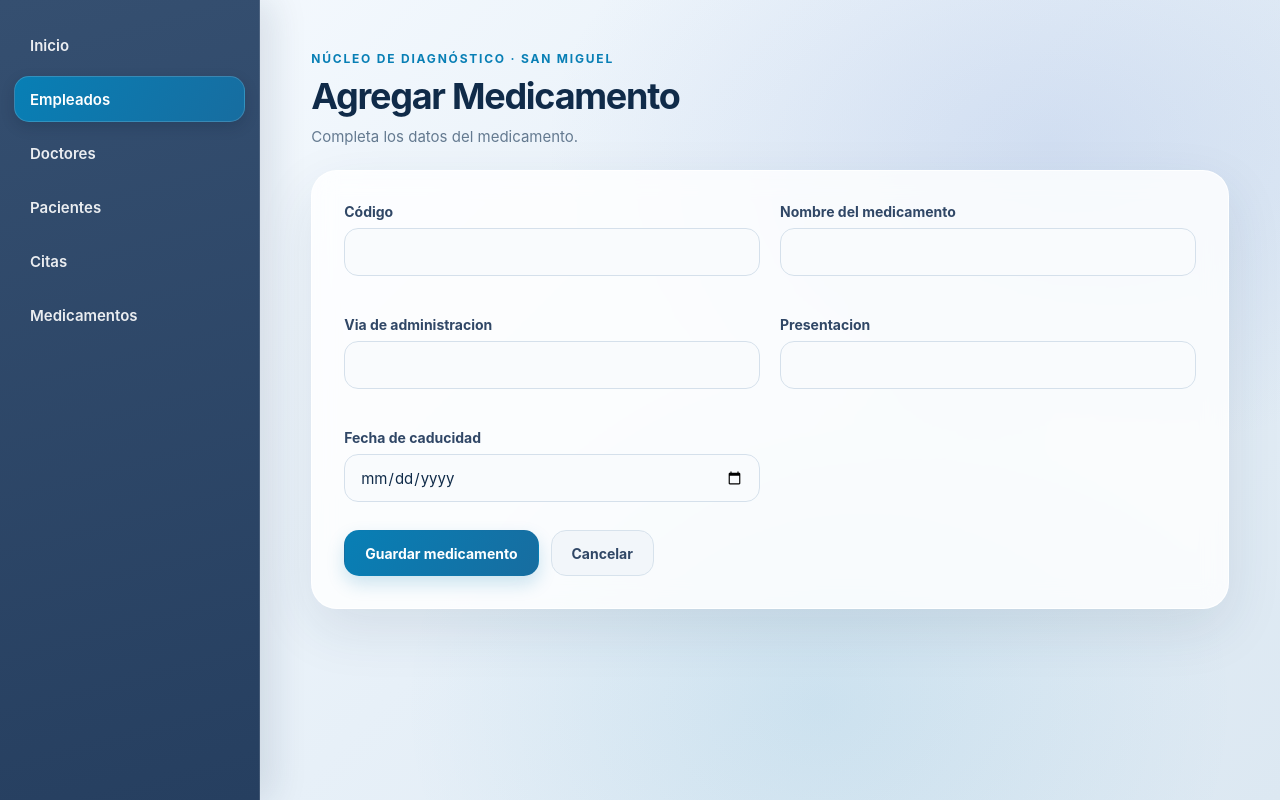
After one commit to EmiGlz29/nucleo_diagnostico, a Laravel app: page /medicamentos/crear in a window 1280 px wide. The commit adds this page. Run offline with Laravel 12, Linux system fonts and the light colour scheme; the visitor is signed in with stand-in values (Sample User, id 1).

Commit message:
Se crean los metodos para insertar y mostrar medicamentos, se crean su controlador, modelo y Request, asi mismo se añaden validaciones para que los usuarios tipo empleado y doctor no puedan dar de alta empleados o doctores etc. ahora los doctores tambien pueden ingresar

```diff
--- a/app/Auth/AccountUserProvider.php
+++ b/app/Auth/AccountUserProvider.php
@@ -3,6 +3,7 @@
 namespace App\Auth;
 
 use App\Models\Administrador;
+use App\Models\Doctor;
 use Illuminate\Auth\EloquentUserProvider;
 
 class AccountUserProvider extends EloquentUserProvider
@@ -13,6 +14,10 @@ class AccountUserProvider extends EloquentUserProvider
 
         if ($type === 'administrador') {
             return Administrador::query()->whereKey($identifier)->first();
+        }
+
+        if ($type === 'doctor') {
+            return Doctor::query()->whereKey($identifier)->first();
         }
 
         return $type === 'empleado' ? parent::retrieveById($identifier) : null;
--- a/app/Http/Controllers/CitaController.php
+++ b/app/Http/Controllers/CitaController.php
@@ -78,7 +78,7 @@ class CitaController extends Controller
 
     public function store(Request $request): RedirectResponse
     {
-        abort_unless($request->user() instanceof EMPLEADO, 403, 'Solo los empleados pueden registrar citas.');
+        abort_unless($request->user() instanceof EMPLEADO || $request->user() instanceof Doctor, 403, 'Solo los empleados y doctores pueden registrar citas.');
 
         return $this->save($request);
     }
--- /dev/null
+++ b/app/Http/Controllers/MedicamentoController.php
@@ -0,0 +1,73 @@
+<?php
+
+namespace App\Http\Controllers;
+
+use App\Models\Medicamento;
+use Illuminate\Http\Request;
+use Illuminate\Http\RedirectResponse;
+use App\Http\Requests\StoreMedicamentoRequest;
+use App\Http\Requests\UpdateMedicamentoRequest;
+
+class MedicamentoController extends Controller
+{
+    /**
+     * Display a listing of the resource.
+     */
+    public function index()
+    {
+        $medicamentos = Medicamento::all();
+        return view('MEDICAMENTOS.MostrarMedicamento', compact('medicamentos'));
+    }
+
+    /**
+     * Show the form for creating a new resource.
+     */
+    public function create()
+    {
+        return view('MEDICAMENTOS.InsertarMedicamento');
+    }
+
+    /**
+     * Store a newly created resource in storage.
+     */
+    public function store(StoreMedicamentoRequest $request)
+    {
+        $validated = $request->validated();
+        $medicamento = Medicamento::create($validated);
+        return redirect()->route('medicamentos.index');
+        return redirect()->route('menu-principal')
+            ->with('success', 'Medicamento '.$medicamento->nombre_med.' agregado exitosamente.');
+    }
+
+    /**
+     * Display the specified resource.
+     */
+    public function show(Medicamento $medicamento)
+    {
+        return view('MEDICAMENTOS.MostrarMedicamento', ['medicamento' => $medicamento]);
+    }
+
+    /**
+     * Show the form for editing the specified resource.
+     */
+    public function edit(Medicamento $medicamento)
+    {
+        //
+    }
+
+    /**
+     * Update the specified resource in storage.
+     */
+    public function update(UpdateMedicamentoRequest $request, Medicamento $medicamento)
+    {
+        //
+    }
+
+    /**
+     * Remove the specified resource from storage.
+     */
+    public function destroy(Medicamento $medicamento)
+    {
+        //
+    }
+}
--- a/app/Http/Controllers/Settings/SecurityController.php
+++ b/app/Http/Controllers/Settings/SecurityController.php
@@ -6,6 +6,7 @@ use App\Http\Controllers\Controller;
 use App\Http\Requests\Settings\PasswordUpdateRequest;
 use App\Http\Requests\Settings\TwoFactorAuthenticationRequest;
 use App\Models\Administrador;
+use App\Models\Doctor;
 use App\Models\EMPLEADO;
 use Illuminate\Http\RedirectResponse;
 use Illuminate\Support\Facades\Hash;
@@ -59,7 +60,7 @@ class SecurityController extends Controller
     public function update(PasswordUpdateRequest $request): RedirectResponse
     {
         $user = $request->user();
-        $passwordAttribute = $user instanceof EMPLEADO || $user instanceof Administrador ? 'contraseña' : 'password';
+        $passwordAttribute = $user instanceof EMPLEADO || $user instanceof Administrador || $user instanceof Doctor ? 'contraseña' : 'password';
 
         $user->setAttribute($passwordAttribute, Hash::make($request->password));
         $user->save();
--- a/app/Http/Requests/Settings/ProfileUpdateRequest.php
+++ b/app/Http/Requests/Settings/ProfileUpdateRequest.php
@@ -4,6 +4,7 @@ namespace App\Http\Requests\Settings;
 
 use App\Concerns\ProfileValidationRules;
 use App\Models\Administrador;
+use App\Models\Doctor;
 use App\Models\EMPLEADO;
 use Illuminate\Contracts\Validation\ValidationRule;
 use Illuminate\Foundation\Http\FormRequest;
@@ -18,7 +19,7 @@ class ProfileUpdateRequest extends FormRequest
      */
     protected function prepareForValidation(): void
     {
-        if (! ($this->user() instanceof EMPLEADO || $this->user() instanceof Administrador) && is_string($this->input('email'))) {
+        if (! ($this->user() instanceof EMPLEADO || $this->user() instanceof Administrador || $this->user() instanceof Doctor) && is_string($this->input('email'))) {
             $this->merge(['email' => Str::lower($this->input('email'))]);
         }
     }
@@ -30,7 +31,7 @@ class ProfileUpdateRequest extends FormRequest
      */
     public function rules(): array
     {
-        if ($this->user() instanceof EMPLEADO || $this->user() instanceof Administrador) {
+        if ($this->user() instanceof EMPLEADO || $this->user() instanceof Administrador || $this->user() instanceof Doctor) {
             return [
                 'name' => ['required', 'string', 'max:50'],
             ];
--- a/app/Providers/AppServiceProvider.php
+++ b/app/Providers/AppServiceProvider.php
@@ -4,6 +4,8 @@ namespace App\Providers;
 
 use App\Auth\AccountUserProvider;
 use App\Models\Administrador;
+use App\Models\Doctor;
+use App\Models\EMPLEADO;
 use Carbon\CarbonImmutable;
 use Illuminate\Support\Facades\Auth;
 use Illuminate\Support\Facades\Date;
@@ -41,6 +43,7 @@ class AppServiceProvider extends ServiceProvider
         ));
 
         Gate::define('gestionar-altas', fn ($user): bool => $user instanceof Administrador);
+        Gate::define('registrar-pacientes', fn ($user): bool => $user instanceof Administrador || $user instanceof EMPLEADO || $user instanceof Doctor);
     }
 
     /**
--- a/app/Providers/FortifyServiceProvider.php
+++ b/app/Providers/FortifyServiceProvider.php
@@ -5,6 +5,7 @@ namespace App\Providers;
 use App\Actions\Fortify\CreateNewUser;
 use App\Actions\Fortify\ResetUserPassword;
 use App\Models\Administrador;
+use App\Models\Doctor;
 use App\Models\EMPLEADO;
 use Illuminate\Cache\RateLimiting\Limit;
 use Illuminate\Http\Request;
@@ -43,7 +44,7 @@ class FortifyServiceProvider extends ServiceProvider
      */
     private function configureAuthentication(): void
     {
-        Fortify::authenticateUsing(function (Request $request): EMPLEADO|Administrador|null {
+        Fortify::authenticateUsing(function (Request $request): EMPLEADO|Administrador|Doctor|null {
             $nombre = $request->input(Fortify::username());
             $password = $request->input('password');
             if (! is_string($nombre) || ! is_string($password)) {
@@ -56,7 +57,7 @@ class FortifyServiceProvider extends ServiceProvider
                 return null;
             }
 
-            foreach ([Administrador::class, EMPLEADO::class] as $model) {
+            foreach ([Administrador::class, EMPLEADO::class, Doctor::class] as $model) {
                 $user = $model::query()
                     ->where(function ($query) use ($nombre): void {
                         $query->where('nombre', $nombre);
@@ -78,16 +79,15 @@ class FortifyServiceProvider extends ServiceProvider
                     continue;
                 }
 
-                if (! $hashed) {
-                    $user->setAttribute('contraseña', Hash::make($password));
-                    $user->save();
-                }
-
-                if ($user instanceof Administrador) {
+                if (! $user instanceof EMPLEADO) {
                     $request->merge(['remember' => false]);
                 }
 
-                $request->session()->put('auth.account_type', $user instanceof Administrador ? 'administrador' : 'empleado');
+                $request->session()->put('auth.account_type', match (true) {
+                    $user instanceof Administrador => 'administrador',
+                    $user instanceof Doctor => 'doctor',
+                    default => 'empleado',
+                });
 
                 return $user;
             }
--- a/resources/js/pages/auth/Login.vue
+++ b/resources/js/pages/auth/Login.vue
@@ -10,7 +10,7 @@ import { store } from '@/routes/login';
 
 defineOptions({
     layout: {
-        title: 'Inicia sesion con tu cuenta de Administrador/Empleado',
+        title: 'Inicia sesion con tu cuenta',
         description: 'Ingresa tu usuario y contraseña para acceder al sistema',
     },
 });
@@ -39,7 +39,7 @@ defineProps<{
         <div class="grid gap-6">
             <div class="grid gap-2">
                 <Label for="nombre"
-                    >Nombre o código de Administrador/Empleado</Label
+                    >Nombre</Label
                 >
                 <Input
                     id="nombre"
--- /dev/null
+++ b/resources/views/MEDICAMENTOS/InsertarMedicamento.blade.php
@@ -0,0 +1,107 @@
+<!DOCTYPE html>
+<html lang="es">
+<head>
+    <meta charset="UTF-8">
+    <meta name="viewport" content="width=device-width, initial-scale=1.0">
+    <title>Agregar Medicamento | San Miguel</title>
+    <link rel="stylesheet" href="{{ asset('management.css') }}">
+</head>
+<body>
+    <nav class="sidebar" aria-label="Navegación principal">
+        <a href="{{ route('menu-principal') }}">Inicio</a>
+        <div class="sidebar-item">
+            <a href="{{ route('empleados.index') }}" class="active">Empleados</a>
+            <div class="submenu">
+                @can('gestionar-altas') <a href="{{ route('empleados.create') }}" class="active">Agregar empleados</a> @endcan
+                <a href="{{ route('empleados.index') }}">Consultas generales</a>
+            </div>
+        </div>
+        <div class="sidebar-item">
+            <a href="{{ route('doctores.index') }}">Doctores</a>
+            <div class="submenu">
+                @can('gestionar-altas') <a href="{{ route('doctores.create') }}">Agregar doctores</a> @endcan
+                <a href="{{ route('doctores.index') }}">Consultas generales</a>
+            </div>
+        </div>
+        <div class="sidebar-item">
+            <a href="{{ route('pacientes.index') }}">Pacientes</a>
+            <div class="submenu">
+                <a href="{{ route('pacientes.create') }}">Agregar paciente</a>
+                <a href="{{ route('pacientes.index') }}">Consultas generales</a>
+            </div>
+        </div>
+        <div class="sidebar-item">
+            <a href="{{ route('citas.index') }}">Citas</a>
+            <div class="submenu">
+                <a href="{{ route('citas.create') }}">Agregar cita</a>
+                <a href="{{ route('citas.index') }}">Consultas generales</a>
+            </div>
+        </div>
+        <div class="sidebar-item">
+            <a href="{{ route('medicamentos.index') }}">Medicamentos</a>
+            <div class="submenu">
+                                @can('gestionar-altas') <a href="{{ route('medicamentos.create') }}">Agregar medicamento</a> @endcan
+                <a href="{{ route('medicamentos.index') }}">Consultas generales</a>
+            </div>
+        </div>
+    </nav>
+
+    <main class="container">
+        <header class="page-header">
+            <div>
+                <p class="eyebrow">Núcleo de Diagnóstico · San Miguel</p>
+                <h1>Agregar Medicamento</h1>
+                <p class="page-description">Completa los datos del medicamento.</p>
+            </div>
+        </header>
+
+        <section class="panel">
+            @if ($errors->any())
+                <div class="alert" role="alert">
+                    <strong>Revisa la información del formulario:</strong>
+                    <ul>
+                        @foreach ($errors->all() as $error)
+                            <li>{{ $error }}</li>
+                        @endforeach
+                    </ul>
+                </div>
+            @endif
+
+            <form action="{{ route('medicamentos.store') }}" method="POST">
+                @csrf
+                <div class="form-grid">
+                    <div class="form-group">
+                        <label for="codigo">Código</label>
+                        <input type="number" id="codigo" name="codigo" value="{{ old('codigo') }}" required>
+                        @error('codigo') <span class="error-message">{{ $message }}</span> @enderror
+                    </div>
+                    <div class="form-group">
+                        <label for="nombre">Nombre del medicamento</label>
+                        <input type="character varying" id="nombre_med" name="nombre_med" value="{{ old('nombre_med') }}" required>
+                        @error('nombre_med') <span class="error-message">{{ $message }}</span> @enderror
+                    </div>
+                    <div class="form-group">
+                        <label for="via_admin">Via de administracion</label>
+                        <input type="character varying" id="via_admin" name="via_admin" value="{{ old('via_admin') }}" required>
+                        @error('via_admin') <span class="error-message">{{ $message }}</span> @enderror
+                    </div>
+                    <div class="form-group">
+                        <label for="telefono">Presentacion</label>
+                        <input type="character varying" id="presentacion" name="presentacion" value="{{ old('presentacion') }}" required>
+                        @error('presentacion') <span class="error-message">{{ $message }}</span> @enderror
+                    </div>
+                    <div class="form-group">
+                        <label for="fecha_nac">Fecha de caducidad</label>
+                        <input type="date" id="fecha_cad" name="fecha_cad" value="{{ old('fecha_cad') }}" required>
+                        @error('fecha_cad') <span class="error-message">{{ $message }}</span> @enderror
+                    </div>
+                </div>
+                <div class="button-group">
+                    <button type="submit" class="button button-primary">Guardar medicamento</button>
+                    <a href="{{ route('menu-principal') }}" class="button button-secondary">Cancelar</a>
+                </div>
+            </form>
+        </section>
+    </main>
+</body>
+</html>
--- a/routes/web.php
+++ b/routes/web.php
@@ -1,6 +1,7 @@
 <?php
 
 use App\Http\Controllers\CitaController;
+use App\Http\Controllers\MedicamentoController;
 use App\Http\Controllers\DoctorController;
 use App\Http\Controllers\EMPLEADOController;
 use App\Http\Controllers\PacienteController;
@@ -32,9 +33,13 @@ Route::middleware(['auth', 'verified'])->group(function () {
     Route::get('/citas/mostrar', [CitaController::class, 'index'])->name('citas.index');
 
     // Rutas para pacientes
-    Route::get('/pacientes/crear', [PacienteController::class, 'create'])->name('pacientes.create');
-    Route::post('/pacientes', [PacienteController::class, 'store'])->name('pacientes.store');
+    Route::get('/pacientes/crear', [PacienteController::class, 'create'])->middleware('can:registrar-pacientes')->name('pacientes.create');
+    Route::post('/pacientes', [PacienteController::class, 'store'])->middleware('can:registrar-pacientes')->name('pacientes.store');
     Route::get('/pacientes/mostrar', [PacienteController::class, 'index'])->name('pacientes.index');
+    //Rutas para Medicamentos
+    Route::get('/medicamentos/crear', [MedicamentoController::class, 'create'])->middleware('can:gestionar-altas')->name('medicamentos.create');
+    Route::post('/medicamentos', [MedicamentoController::class, 'store'])->middleware('can:gestionar-altas')->name('medicamentos.store');
+    Route::get('/medicamentos/mostrar', [MedicamentoController::class, 'index'])->name('medicamentos.index');
 
 });
 
```
Also changed, not shown: app/Http/Controllers/Settings/ProfileController.php (+4 -3 lines), app/Http/Requests/StoreMedicamentoRequest.php (added, +46 -0 lines), app/Http/Requests/UpdateMedicamentoRequest.php (added, +30 -0 lines), app/Models/Medicamento.php (added, +50 -0 lines), resources/views/CITAS/Agenda.blade.php (+14 -0 lines), resources/views/CITAS/MostrarCitas.blade.php (+14 -0 lines), resources/views/EMPLEADOS/MostrarEmpleado.blade.php (+7 -0 lines), resources/views/MEDICAMENTOS/MostrarMedicamento.blade.php (added, +86 -0 lines), resources/views/MenuPrincipal.blade.php (+9 -0 lines), resources/views/PACIENTES/MostrarPaciente.blade.php (+7 -0 lines).
